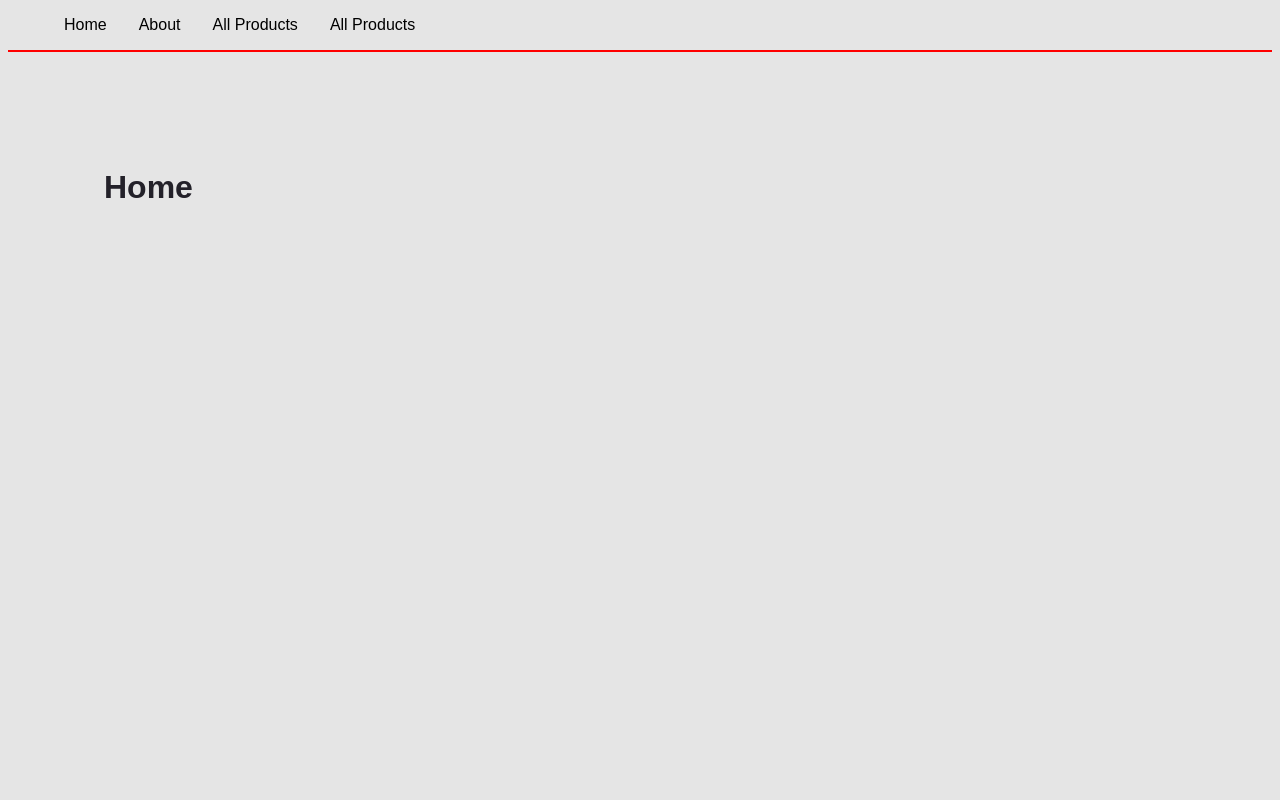
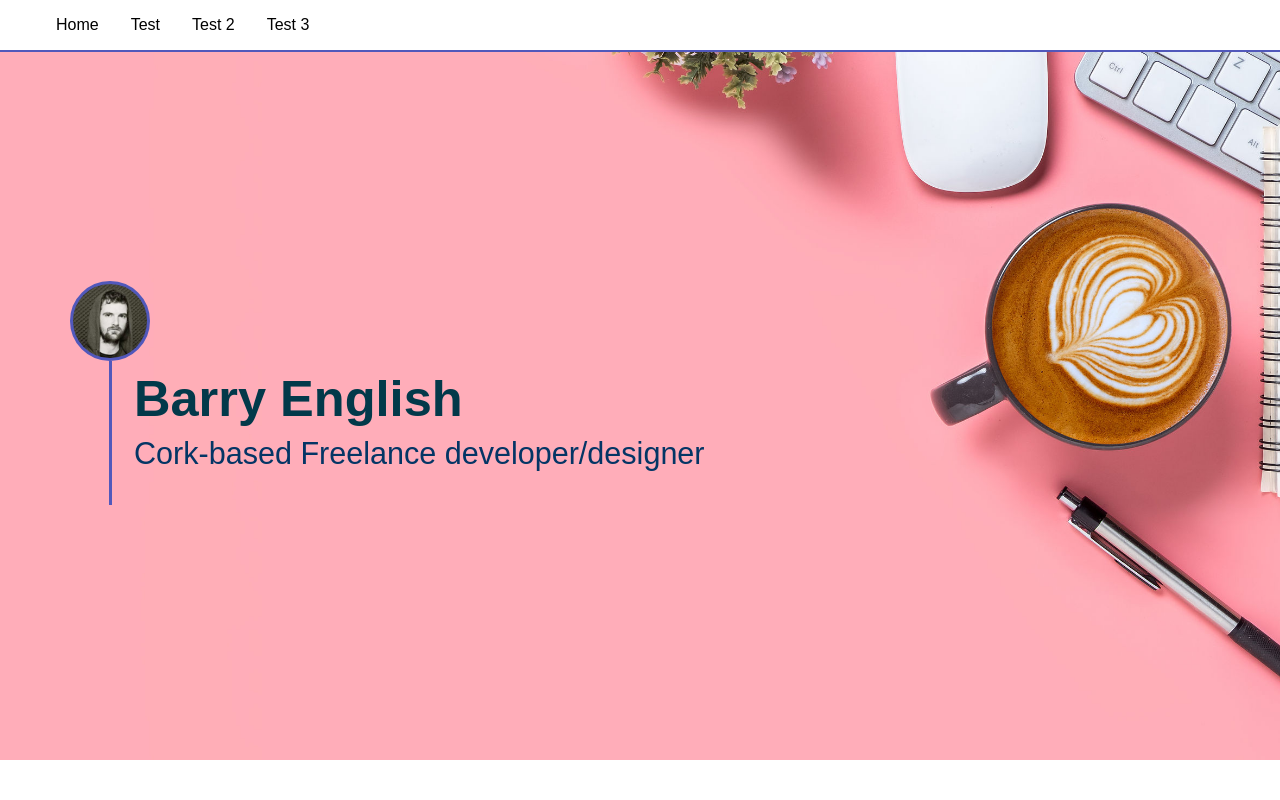
Before and after one commit to DoubleMarv/freelance_gatsby_site, a Gatsby site: page / in a window 1280 px wide. Shown: the top 800 px of the page. Built offline with nearby package versions, Linux system fonts and the light colour scheme; Gatsby itself is replaced by a stand-in of ours; a small style sheet from the web is missing.

Commit message:
Change to freelance add framermotion and pics

```diff
--- a/package.json
+++ b/package.json
@@ -15,6 +15,7 @@
     "clean": "gatsby clean"
   },
   "dependencies": {
+    "framer-motion": "^8.0.1",
     "gatsby": "^5.3.2",
     "gatsby-plugin-google-gtag": "^5.3.0",
     "gatsby-plugin-image": "^3.3.2",
--- a/src/asset_includes/_allvars.scss
+++ b/src/asset_includes/_allvars.scss
@@ -1,5 +1,13 @@
 @import url("https://cdn.jsdelivr.net/npm/@xz/fonts@1/serve/fira-sans.min.css");
 @import url("https://cdn.jsdelivr.net/npm/@xz/fonts@1/serve/metropolis.min.css");
+
+
+$pink: #ffadb9;
+$darkgreen: #02394a;
+$darkblue: #043565;
+$purple: #5158bb;
+$lightblue: #afd2e9;
+$realwhite: #fff;
 
 $firafont: 'Fira Sans', sans-serif;
 $metropolis: 'Metropolis', sans-serif;
@@ -82,32 +90,56 @@ $metropolis: 'Metropolis', sans-serif;
 }
 
 body{
-	color: #444;
-
+	color: #777;
+	margin: 0;
 
  @include r(240)  {
- background: #e5e5e5;
+ .containo{
+ 	width: 85vw;
+ 	margin: 0 auto;
+ }
   }
  @include r(320)  {
- background: #fefefe;
+  .containo{
+ 	width: 85vw;
+ 	margin: 0 auto;
+ }
   }
  @include r(480)  {
- background: #e5e5e5;
+  .containo{
+ 	width: 85vw;
+ 	margin: 0 auto;
+ }
   }
  @include r(768)  {
- background: #fefefe;
+  .containo{
+ 	width: 480px;
+ 	margin: 0 auto;
+ }
   }
  @include r(1024) {
- background: #e5e5e5;
+  .containo{
+ 	width: 991px;
+ 	margin: 0 auto;
+ }
   }
  @include r(1140) {
- background: #fefefe;
+  .containo{
+ 	width: 1024px;
+ 	margin: 0 auto;
+ }
   }
  @include r(1280) {
- background: #e5e5e5;
+  .containo{
+ 	width: 1140px;
+ 	margin: 0 auto;
+ }
   }
  @include r(1500) {
- background: #fefefe;
+  .containo{
+ 	width: 1280px;
+ 	margin: 0 auto;
+ }
   }
 
 }
--- /dev/null
+++ b/src/asset_includes/homepagebanner.scss
@@ -0,0 +1,79 @@
+@import 'allvars';
+
+
+.homepagebanner{
+	background-image: url('../images/bannerimage.jpg');
+	background-size: cover;
+	background-position: center;
+	background-repeat: no-repeat;
+	height: 95vh;
+display: flex;
+align-items: center;
+
+.textholdo{
+
+.headshot{
+	position: relative;
+		background-image: url('../images/headshot.jpg');
+	background-size: cover;
+	background-position: center;
+	background-repeat: no-repeat;
+	height: 5rem;
+	width: 5rem;
+	border-radius: 50%;
+	margin: 0;
+	padding: 3px;
+	border: 3px solid $purple;
+}
+
+
+.headshot:after{
+	content: '';
+	border-left: 3px solid $purple;
+	height: 0rem;
+	left: calc(2.5rem - 4.5px);
+	top: calc(5rem - 3px);
+		transition: all 0.2s ease;
+	position: absolute;
+}
+.headshot.longtail:after{
+	content: '';
+	transition: all 0.2s ease;
+	height: 9rem !important;
+}
+
+
+p,h1{
+	margin: 0.5rem 0;
+	margin-left: 4rem;
+}
+
+	p{
+		color: $darkgreen;
+		font-weight: 600;
+		font-family: $firafont;
+					 @media screen and (min-width:768px) {
+			 	font-size: 3rem;
+              font-size: calc(3rem + .2vw);
+             }
+             @media screen and (max-width:767px) {
+             	font-size: 2rem;
+                font-size: calc(2rem + .2vw);
+             }
+	}
+	h1{
+			color: $darkblue;
+			font-weight: 300;
+			font-family: $firafont;
+					 @media screen and (min-width:768px) {
+			 	font-size: 1.75rem;
+              font-size: calc(1.75rem + .2vw);
+             }
+             @media screen and (max-width:767px) {
+             	font-size: 1.5rem;
+                font-size: calc(1.5rem + .2vw);
+             }
+	}
+}
+
+}
--- a/src/asset_includes/mainnav.scss
+++ b/src/asset_includes/mainnav.scss
@@ -2,8 +2,14 @@
 
 
 .holdsoneyou_nav{
+	position: fixed;
+	top: 0;
+	left: 0;
+	background: $realwhite;
+	width: 100%;
+	z-index: 9;
 .navulstyles{
-border-bottom: 2px solid red;
+border-bottom: 2px solid $purple;
 ul{
 display: flex;
 li{
--- /dev/null
+++ b/src/components/homepagebanner.js
@@ -0,0 +1,37 @@
+import * as React from 'react'
+import { Link } from 'gatsby'
+import {holdsoneyou_nav} from '../asset_includes/homepagebanner.scss';
+import { motion } from "framer-motion"
+
+
+function addBalloonClass() {
+  document.querySelector("#balloonhead").classList.add('longtail');
+}
+
+const Homepagebanner = () => {
+  return (
+    <>
+      <section className="homepagebanner">
+      <div className="containo">
+      <div className="textholdo">
+
+      <motion.figure id="balloonhead" className="headshot"
+      initial={{ y: 200, opacity: 0 }}
+  animate={{ y: 0, opacity: 1 }}
+  transition={{ type: "spring", stiffness: 100, delay: 0.3 }}
+  onAnimationComplete={addBalloonClass}
+      ></motion.figure>
+      <motion.p
+      initial={{ x: -50, opacity: 0 }}
+  animate={{ x: 0, opacity: 1 }}
+  transition={{ type: "spring", stiffness: 50, delay: 0.4 }}>Barry English</motion.p>
+      	<motion.h1 initial={{ x: -30, opacity: 0 }}
+  animate={{ x: 0, opacity: 1 }}
+  transition={{ type: "spring", stiffness: 60, delay: 0.5 }}>Cork-based Freelance developer/designer</motion.h1>
+      </div>
+      </div>
+      </section>
+    </>
+  )
+}
+export default Homepagebanner
--- a/src/components/navbar.js
+++ b/src/components/navbar.js
@@ -9,9 +9,9 @@ const Navbar = () => {
     <nav className="navulstyles">
       <ul>
 <li><Link to="/">Home</Link></li>
-      <li><Link to="/about">About</Link></li>
-      <li><Link to="/products">All Products</Link></li>
-       <li><Link to="/products/product_1">All Products</Link></li>
+      <li><Link to="/about">Test</Link></li>
+      <li><Link to="/products">Test 2</Link></li>
+       <li><Link to="/products/product_1">Test 3</Link></li>
       </ul>
       </nav>
       </div>
--- a/src/pages/index.js
+++ b/src/pages/index.js
@@ -1,5 +1,6 @@
 import * as React from "react"
 import Layout from "../components/layout.js"
+import Homepagebanner from "../components/homepagebanner.js"
 
 const pageStyles = {
   color: "#232129",
@@ -11,9 +12,11 @@ const IndexPage = () => {
   return (
     <>
     <Layout>
+    <Homepagebanner />
     <main style={pageStyles}>
 <div class=""><h1>Home</h1></div>
     </main>
+        <Homepagebanner />
      </Layout>
     </>
   )
@@ -21,4 +24,4 @@ const IndexPage = () => {
 
 export default IndexPage
 
-export const Head = () => <title>Home Page</title>
+export const Head = () => <title>Freelance Developer Cork</title>
```
Also changed, not shown: src/images/bannerimage.jpg (added), src/images/headshot.jpg (added), 1 other file.
